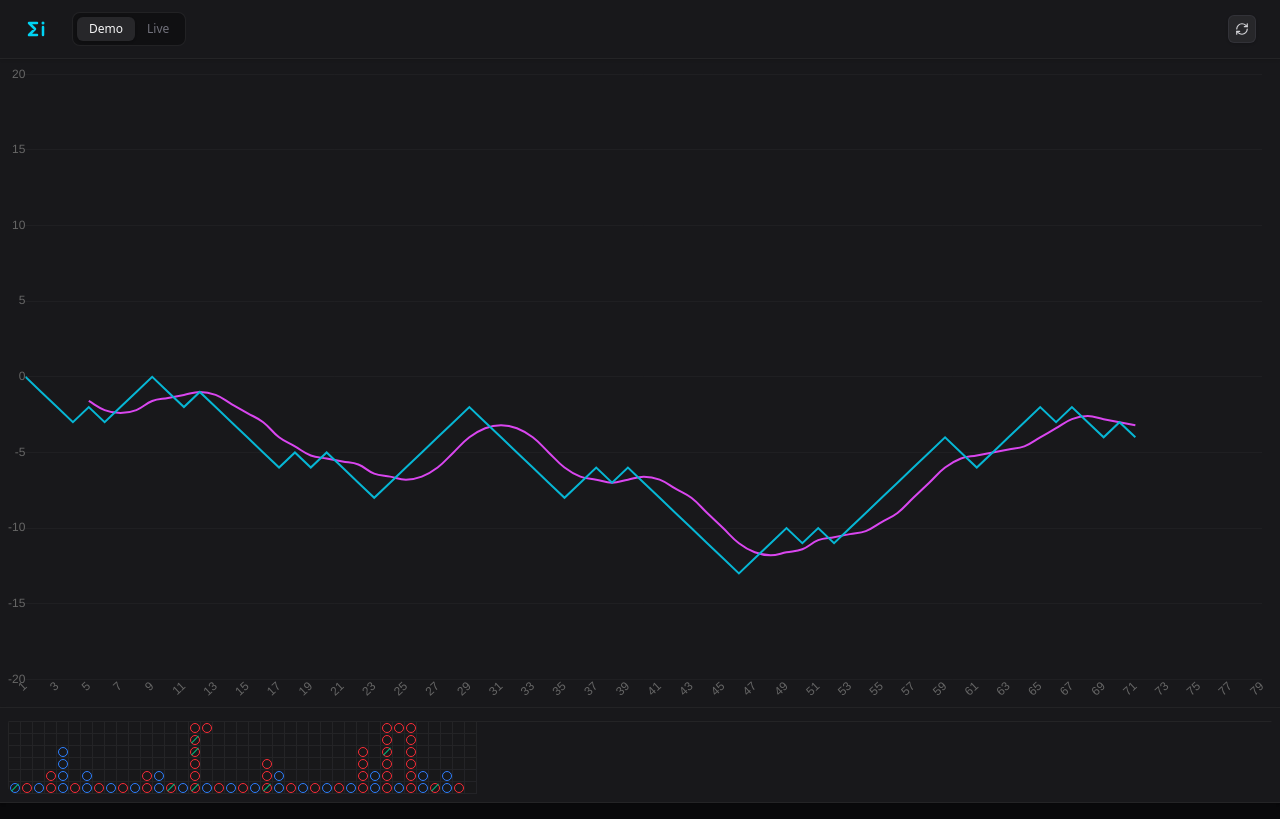
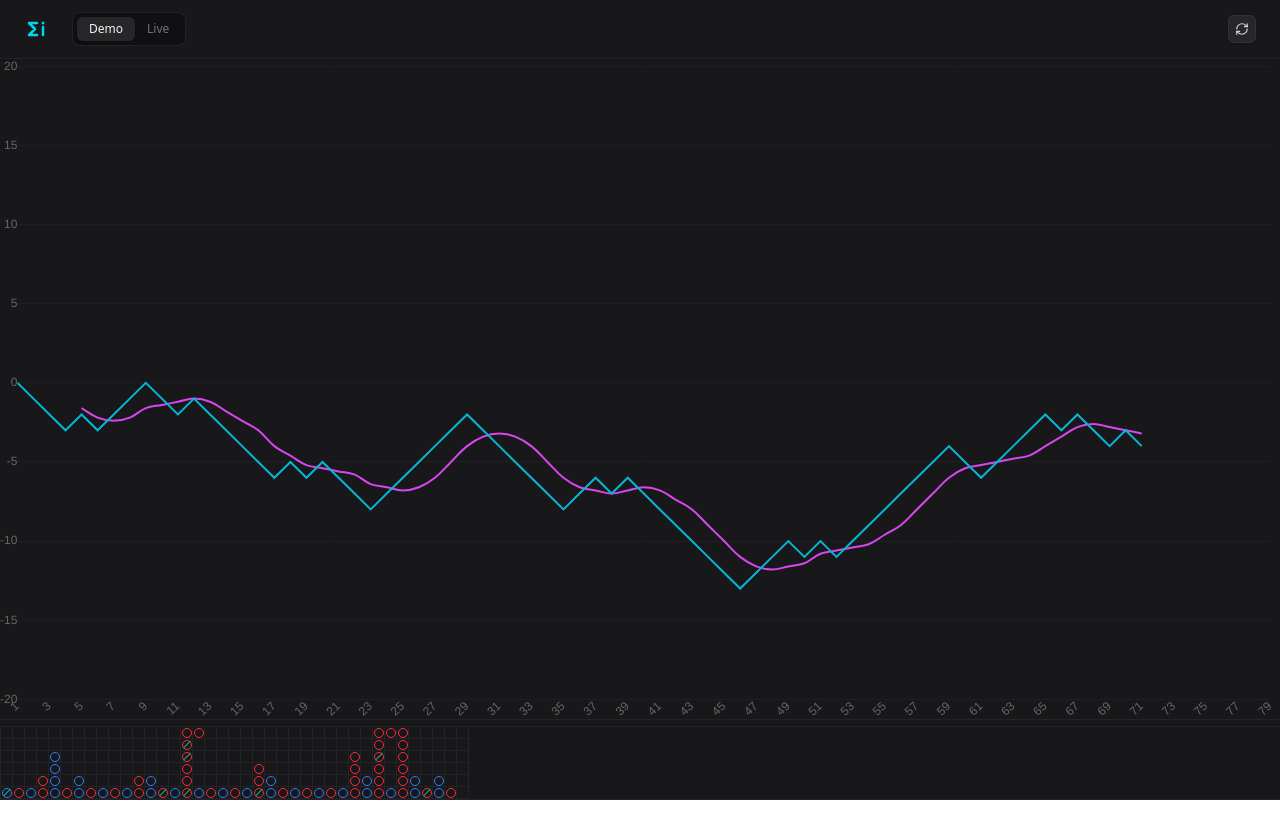
Before and after one commit to vjland/streak-index-navigator, a React (Vite) app: page / in a window 1280 px wide. Built offline with nearby package versions, Linux system fonts and the light colour scheme.

Commit message:
refactor: Simplify layout and styling
Removes unnecessary padding and border-radius from display containers and Big Road to create a more seamless visual flow. This also simplifies the overall layout structure for better maintainability.

```diff
--- a/src/App.tsx
+++ b/src/App.tsx
@@ -129,8 +129,8 @@ export default function App() {
         </div>
       </header>
 
-      <main className="flex-1 max-w-7xl w-full mx-auto px-0 pb-4 pt-0 flex flex-col gap-0">
-        <div className="bg-zinc-900 p-2 border-b border-zinc-800/80 shadow-sm flex-1 min-h-[500px] flex flex-col relative">
+      <main className="flex-1 max-w-7xl w-full mx-auto flex flex-col">
+        <div className="bg-zinc-900 border-b border-zinc-800/80 flex-1 min-h-[500px] flex flex-col relative">
           {streakIndex.length > 0 ? (
             <StreakChart data={streakIndex} maData={maData} />
           ) : (
@@ -140,7 +140,7 @@ export default function App() {
           )}
         </div>
 
-        <div className="bg-zinc-900 p-2 border-b border-zinc-800/80 shadow-sm min-h-[80px] flex flex-col justify-end relative">
+        <div className="bg-zinc-900 border-b border-zinc-800/80 min-h-[80px] flex flex-col justify-end relative">
           {currentOutcomes.length > 0 ? (
             <BigRoad outcomes={currentOutcomes} />
           ) : (
--- a/src/components/BigRoad.tsx
+++ b/src/components/BigRoad.tsx
@@ -71,7 +71,7 @@ export function BigRoad({ outcomes }: BigRoadProps) {
   }, [outcomes]);
 
   return (
-    <div className="w-full overflow-x-auto rounded-lg">
+    <div className="w-full overflow-x-auto">
       <div className="inline-flex flex-col border-l border-t border-zinc-800/80 min-w-full">
         {[5, 4, 3, 2, 1, 0].map((rowIdx) => (
           <div key={rowIdx} className="flex">
```
Also changed, not shown: vanilla/style.css (+3 -4 lines).
